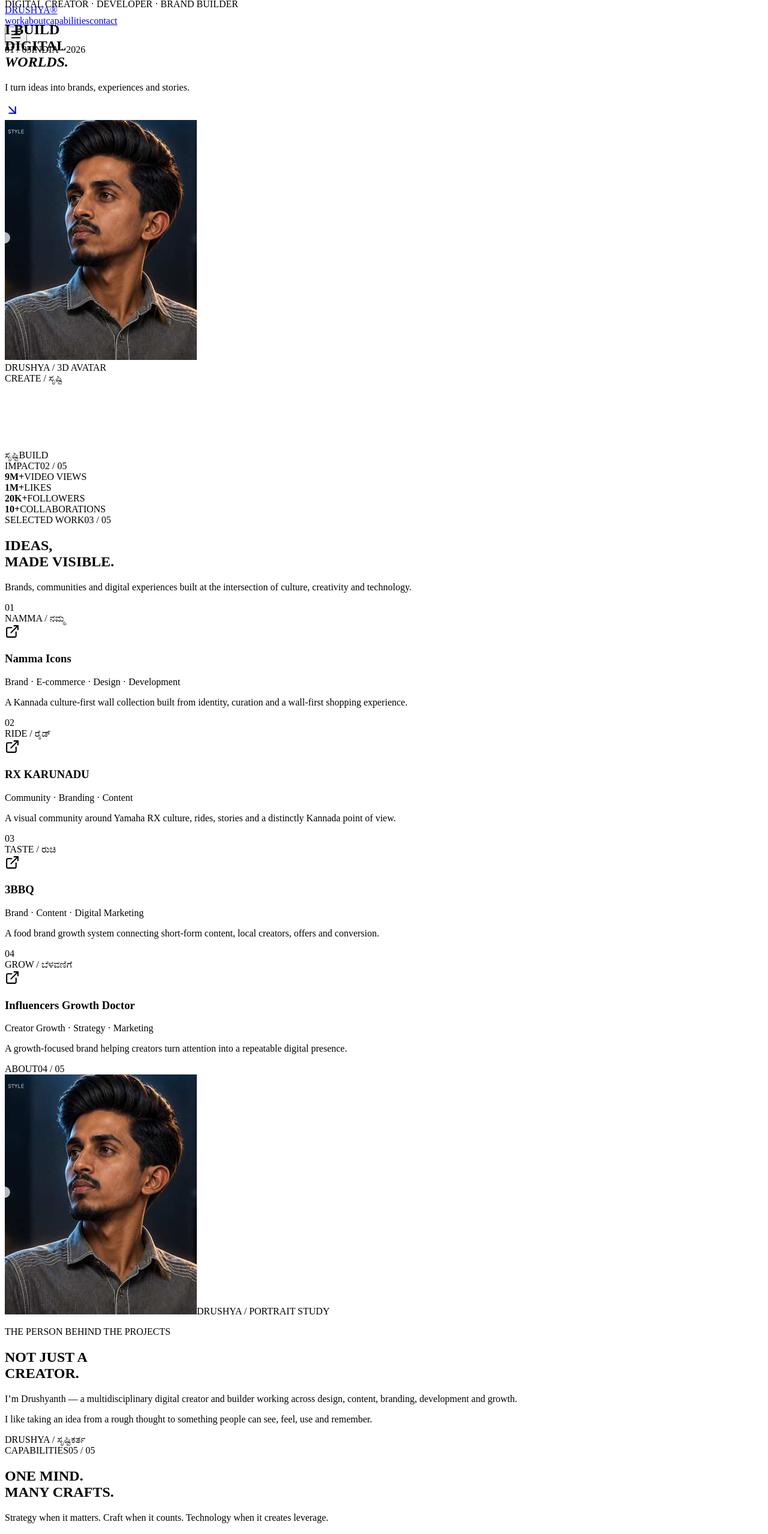
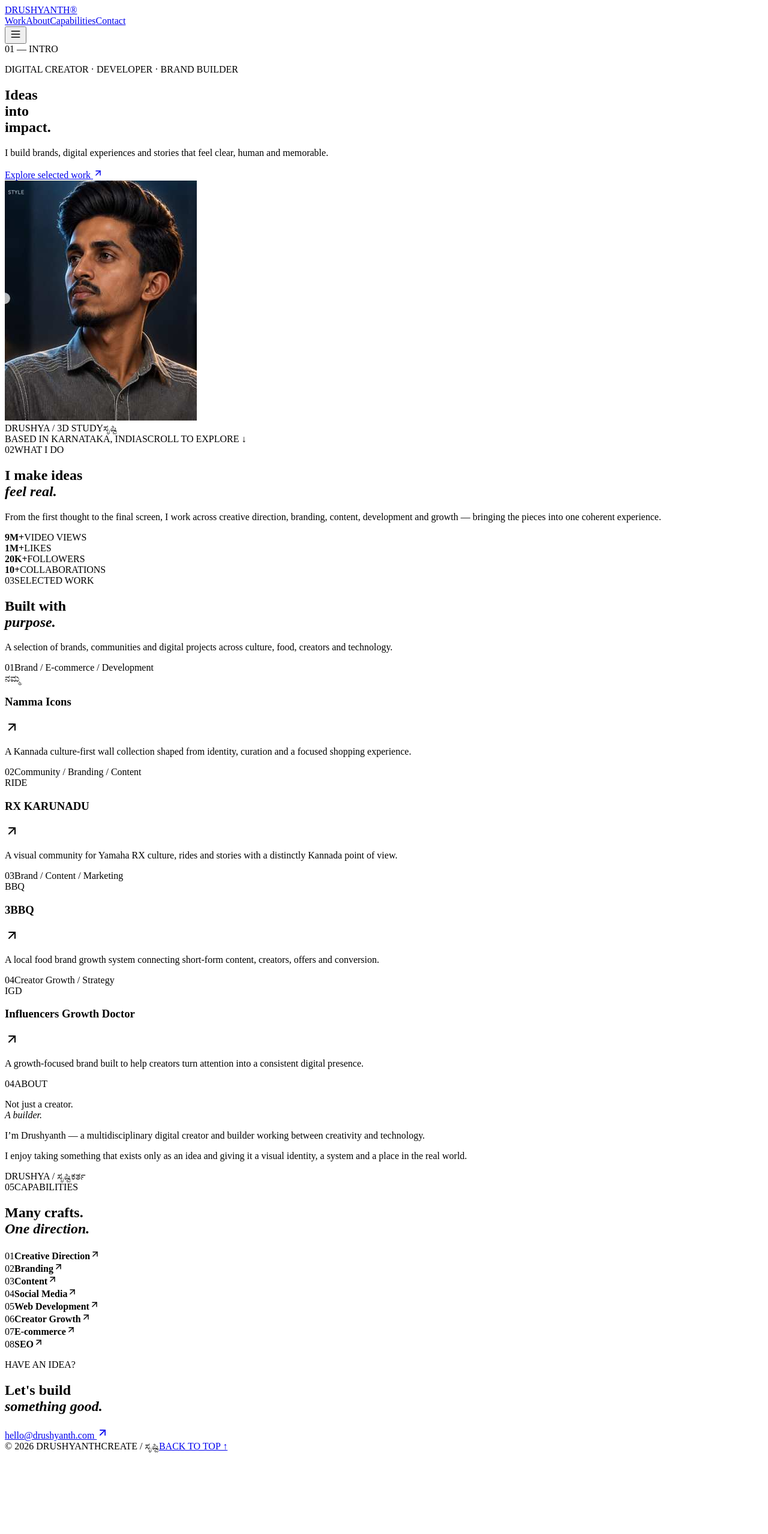
Before and after one commit to drushyantha5959/DRUSHYANTH, a React (Vite) app: page / in a window 1280 px wide. Shown: the top 2557 px of the page at 60% size. After the commit the page ends 2428 px from the top, so only its background shows below. Built offline with nearby package versions, Linux system fonts and the light colour scheme; the HTML template or start-up script is replaced by a standard one.

Commit message:
redesign: simplify portfolio visual direction

```diff
--- a/src/App.tsx
+++ b/src/App.tsx
@@ -1,226 +1,184 @@
-import { useEffect, useState } from 'react'
-import { ArrowDownRight, ArrowUpRight, ExternalLink, Instagram, Linkedin, Menu, X } from 'lucide-react'
-import { motion, useScroll, useSpring, useTransform } from 'framer-motion'
+import { useState } from 'react'
+import { ArrowUpRight, Menu, X } from 'lucide-react'
+import { motion } from 'framer-motion'
 
 const projects = [
   {
-    index: '01',
+    number: '01',
     name: 'Namma Icons',
-    type: 'Brand · E-commerce · Design · Development',
-    description: 'A Kannada culture-first wall collection built from identity, curation and a wall-first shopping experience.',
-    tag: 'NAMMA / ನಮ್ಮ',
-    tone: 'warm',
+    category: 'Brand / E-commerce / Development',
+    description: 'A Kannada culture-first wall collection shaped from identity, curation and a focused shopping experience.',
+    accent: 'ನಮ್ಮ',
   },
   {
-    index: '02',
+    number: '02',
     name: 'RX KARUNADU',
-    type: 'Community · Branding · Content',
-    description: 'A visual community around Yamaha RX culture, rides, stories and a distinctly Kannada point of view.',
-    tag: 'RIDE / ರೈಡ್',
-    tone: 'cyan',
+    category: 'Community / Branding / Content',
+    description: 'A visual community for Yamaha RX culture, rides and stories with a distinctly Kannada point of view.',
+    accent: 'RIDE',
   },
   {
-    index: '03',
+    number: '03',
     name: '3BBQ',
-    type: 'Brand · Content · Digital Marketing',
-    description: 'A food brand growth system connecting short-form content, local creators, offers and conversion.',
-    tag: 'TASTE / ರುಚಿ',
-    tone: 'red',
+    category: 'Brand / Content / Marketing',
+    description: 'A local food brand growth system connecting short-form content, creators, offers and conversion.',
+    accent: 'BBQ',
   },
   {
-    index: '04',
+    number: '04',
     name: 'Influencers Growth Doctor',
-    type: 'Creator Growth · Strategy · Marketing',
-    description: 'A growth-focused brand helping creators turn attention into a repeatable digital presence.',
-    tag: 'GROW / ಬೆಳವಣಿಗೆ',
-    tone: 'violet',
+    category: 'Creator Growth / Strategy',
+    description: 'A growth-focused brand built to help creators turn attention into a consistent digital presence.',
+    accent: 'IGD',
   },
 ]
 
 const capabilities = [
-  'Brand Strategy',
   'Creative Direction',
+  'Branding',
+  'Content',
   'Social Media',
-  'Content Systems',
-  'Video & Editing',
   'Web Development',
+  'Creator Growth',
   'E-commerce',
-  'Creator Growth',
   'SEO',
 ]
 
 function App() {
   const [menuOpen, setMenuOpen] = useState(false)
-  const { scrollYProgress } = useScroll()
-  const progress = useSpring(scrollYProgress, { stiffness: 100, damping: 30 })
-  const heroY = useTransform(progress, [0, 0.35], [0, -110])
 
-  useEffect(() => {
-    const onKey = (event: KeyboardEvent) => {
-      if (event.key === 'Escape') setMenuOpen(false)
-    }
-    window.addEventListener('keydown', onKey)
-    return () => window.removeEventListener('keydown', onKey)
-  }, [])
-
-  const closeMenu = () => setMenuOpen(false)
+  const close = () => setMenuOpen(false)
 
   return (
     <main>
-      <motion.div className="scroll-progress" style={{ scaleX: progress }} />
-
-      <header className="site-header">
-        <a className="brand" href="#top" onClick={closeMenu}>DRUSHYA<span>®</span></a>
-        <nav className={menuOpen ? 'nav nav-open' : 'nav'}>
-          {['work', 'about', 'capabilities', 'contact'].map((item) => (
-            <a key={item} href={`#${item}`} onClick={closeMenu}>{item}</a>
-          ))}
+      <header className="header">
+        <a className="logo" href="#top" onClick={close}>DRUSHYANTH<span>®</span></a>
+        <nav className={menuOpen ? 'nav open' : 'nav'}>
+          <a href="#work" onClick={close}>Work</a>
+          <a href="#about" onClick={close}>About</a>
+          <a href="#capabilities" onClick={close}>Capabilities</a>
+          <a href="#contact" onClick={close}>Contact</a>
         </nav>
-        <button className="menu-button" aria-label="Toggle navigation" onClick={() => setMenuOpen(!menuOpen)}>
-          {menuOpen ? <X size={21} /> : <Menu size={21} />}
+        <button className="menu" onClick={() => setMenuOpen(!menuOpen)} aria-label="Open menu">
+          {menuOpen ? <X size={20} /> : <Menu size={20} />}
         </button>
       </header>
 
-      <section className="hero section-shell" id="top">
-        <div className="hero-meta">
-          <span>01 / 05</span>
-          <span>INDIA · 2026</span>
+      <section className="hero wrap" id="top">
+        <div className="hero-index">01 — INTRO</div>
+        <div className="hero-grid">
+          <div className="hero-copy">
+            <p className="kicker">DIGITAL CREATOR · DEVELOPER · BRAND BUILDER</p>
+            <h1>Ideas<br /><span>into</span><br />impact.</h1>
+            <p className="hero-lead">I build brands, digital experiences and stories that feel clear, human and memorable.</p>
+            <a className="text-link" href="#work">Explore selected work <ArrowUpRight size={17} /></a>
+          </div>
+
+          <div className="portrait">
+            <div className="portrait-frame">
+              <img src="/avatar.jpg" alt="Drushyanth 3D avatar" />
+            </div>
+            <div className="portrait-meta">
+              <span>DRUSHYA / 3D STUDY</span>
+              <span>ಸೃಷ್ಟಿ</span>
+            </div>
+          </div>
         </div>
-        <motion.div className="hero-copy" style={{ y: heroY }}>
-          <p className="eyebrow">DIGITAL CREATOR · DEVELOPER · BRAND BUILDER</p>
-          <h1>
-            I BUILD
-            <br />
-            <span>DIGITAL</span>
-            <br />
-            <em>WORLDS.</em>
-          </h1>
-          <div className="hero-bottom">
-            <p>I turn ideas into brands, experiences and stories.</p>
-            <a className="circle-link" href="#work" aria-label="Explore work"><ArrowDownRight size={25} /></a>
-          </div>
-        </motion.div>
-
-        <motion.div className="hero-orb" style={{ y: heroY }}>
-          <div className="avatar-halo" />
-          <img className="hero-avatar" src="/avatar.jpg" alt="Drushyanth 3D avatar" />
-          <div className="avatar-caption">DRUSHYA / 3D AVATAR</div>
-          <span className="orb-label">CREATE / ಸೃಷ್ಟಿ</span>
-        </motion.div>
-
-        <div className="hero-kan">
-          <span>ಸೃಷ್ಟಿ</span>
-          <span>BUILD</span>
+        <div className="hero-foot">
+          <span>BASED IN KARNATAKA, INDIA</span>
+          <span>SCROLL TO EXPLORE ↓</span>
         </div>
       </section>
 
-      <section className="numbers section-shell">
-        <div className="section-label"><span>IMPACT</span><span>02 / 05</span></div>
-        <div className="number-grid">
-          <Stat value="9M+" label="VIDEO VIEWS" />
-          <Stat value="1M+" label="LIKES" />
-          <Stat value="20K+" label="FOLLOWERS" />
-          <Stat value="10+" label="COLLABORATIONS" />
+      <section className="statement wrap">
+        <div className="section-head"><span>02</span><span>WHAT I DO</span></div>
+        <div className="statement-grid">
+          <h2>I make ideas<br /><i>feel real.</i></h2>
+          <p>From the first thought to the final screen, I work across creative direction, branding, content, development and growth — bringing the pieces into one coherent experience.</p>
         </div>
       </section>
 
-      <section className="work section-shell" id="work">
-        <div className="section-label"><span>SELECTED WORK</span><span>03 / 05</span></div>
+      <section className="numbers wrap">
+        <div className="metric"><strong>9M+</strong><span>VIDEO VIEWS</span></div>
+        <div className="metric"><strong>1M+</strong><span>LIKES</span></div>
+        <div className="metric"><strong>20K+</strong><span>FOLLOWERS</span></div>
+        <div className="metric"><strong>10+</strong><span>COLLABORATIONS</span></div>
+      </section>
+
+      <section className="work wrap" id="work">
+        <div className="section-head"><span>03</span><span>SELECTED WORK</span></div>
         <div className="work-intro">
-          <h2>IDEAS,<br /><span>MADE VISIBLE.</span></h2>
-          <p>Brands, communities and digital experiences built at the intersection of culture, creativity and technology.</p>
+          <h2>Built with<br /><i>purpose.</i></h2>
+          <p>A selection of brands, communities and digital projects across culture, food, creators and technology.</p>
         </div>
-        <div className="project-list">
+        <div className="projects">
           {projects.map((project) => (
-            <ProjectCard key={project.name} project={project} />
+            <motion.article
+              className="project"
+              key={project.name}
+              whileHover={{ y: -5 }}
+              transition={{ duration: 0.25 }}
+            >
+              <div className="project-top">
+                <span>{project.number}</span>
+                <span>{project.category}</span>
+              </div>
+              <div className="project-main">
+                <div>
+                  <div className="project-accent">{project.accent}</div>
+                  <h3>{project.name}</h3>
+                </div>
+                <ArrowUpRight className="project-icon" size={24} />
+              </div>
+              <p>{project.description}</p>
+            </motion.article>
           ))}
         </div>
       </section>
 
-      <section className="about section-shell" id="about">
-        <div className="section-label"><span>ABOUT</span><span>04 / 05</span></div>
-        <div className="about-layout">
-          <div className="about-portrait">
-            <img src="/avatar.jpg" alt="Drushyanth 3D avatar portrait" />
-            <span>DRUSHYA / PORTRAIT STUDY</span>
-          </div>
-          <div>
-            <p className="eyebrow">THE PERSON BEHIND THE PROJECTS</p>
-            <h2>NOT JUST A<br /><span>CREATOR.</span></h2>
-          </div>
+      <section className="about wrap" id="about">
+        <div className="section-head"><span>04</span><span>ABOUT</span></div>
+        <div className="about-grid">
+          <p className="about-big">Not just a creator.<br /><i>A builder.</i></p>
           <div className="about-copy">
-            <p>I’m Drushyanth — a multidisciplinary digital creator and builder working across design, content, branding, development and growth.</p>
-            <p>I like taking an idea from a rough thought to something people can see, feel, use and remember.</p>
-            <div className="about-signature">DRUSHYA / ಸೃಷ್ಟಿಕರ್ತ</div>
+            <p>I’m Drushyanth — a multidisciplinary digital creator and builder working between creativity and technology.</p>
+            <p>I enjoy taking something that exists only as an idea and giving it a visual identity, a system and a place in the real world.</p>
+            <div className="signature">DRUSHYA / ಸೃಷ್ಟಿಕರ್ತ</div>
           </div>
         </div>
       </section>
 
-      <section className="capabilities section-shell" id="capabilities">
-        <div className="section-label"><span>CAPABILITIES</span><span>05 / 05</span></div>
-        <div className="capability-head">
-          <h2>ONE MIND.<br /><span>MANY CRAFTS.</span></h2>
-          <p>Strategy when it matters. Craft when it counts. Technology when it creates leverage.</p>
-        </div>
-        <div className="capability-list">
-          {capabilities.map((capability, index) => (
-            <motion.div key={capability} className="capability" whileHover={{ x: 14 }}>
-              <span>0{index + 1}</span>
-              <strong>{capability}</strong>
-              <ArrowUpRight size={18} />
-            </motion.div>
-          ))}
-        </div>
-      </section>
-
-      <section className="contact section-shell" id="contact">
-        <div className="contact-card">
-          <p className="eyebrow">HAVE AN IDEA?</p>
-          <h2>LET'S MAKE<br /><em>IT REAL.</em></h2>
-          <a className="contact-email" href="mailto:hello@drushyanth.com">hello@drushyanth.com <ArrowUpRight size={23} /></a>
-          <div className="socials">
-            <a href="https://instagram.com/" target="_blank" rel="noreferrer"><Instagram size={18} /> Instagram</a>
-            <a href="https://linkedin.com/" target="_blank" rel="noreferrer"><Linkedin size={18} /> LinkedIn</a>
+      <section className="capabilities wrap" id="capabilities">
+        <div className="section-head"><span>05</span><span>CAPABILITIES</span></div>
+        <div className="capability-grid">
+          <h2>Many crafts.<br /><i>One direction.</i></h2>
+          <div className="capability-list">
+            {capabilities.map((item, index) => (
+              <div className="capability" key={item}>
+                <span>0{index + 1}</span>
+                <strong>{item}</strong>
+                <ArrowUpRight size={17} />
+              </div>
+            ))}
           </div>
         </div>
       </section>
 
-      <footer className="footer section-shell">
-        <span>© {new Date().getFullYear()} DRUSHYA</span>
-        <span>BUILT WITH INTENT / ಸೃಷ್ಟಿ</span>
+      <section className="contact wrap" id="contact">
+        <div className="contact-inner">
+          <p className="kicker">HAVE AN IDEA?</p>
+          <h2>Let's build<br /><i>something good.</i></h2>
+          <a className="contact-link" href="mailto:hello@drushyanth.com">hello@drushyanth.com <ArrowUpRight size={20} /></a>
+        </div>
+      </section>
+
+      <footer className="footer wrap">
+        <span>© {new Date().getFullYear()} DRUSHYANTH</span>
+        <span>CREATE / ಸೃಷ್ಟಿ</span>
         <a href="#top">BACK TO TOP ↑</a>
       </footer>
     </main>
   )
 }
 
-function Stat({ value, label }: { value: string; label: string }) {
-  return (
-    <div className="stat">
-      <strong>{value}</strong>
-      <span>{label}</span>
-    </div>
-  )
-}
-
-function ProjectCard({ project }: { project: typeof projects[number] }) {
-  return (
-    <motion.article className={`project project-${project.tone}`} whileHover={{ y: -7 }}>
-      <div className="project-visual">
-        <div className="project-no">{project.index}</div>
-        <div className="project-word">{project.tag}</div>
-        <div className="project-shape" />
-        <ExternalLink className="project-arrow" size={25} />
-      </div>
-      <div className="project-info">
-        <div>
-          <h3>{project.name}</h3>
-          <span>{project.type}</span>
-        </div>
-        <p>{project.description}</p>
-      </div>
-    </motion.article>
-  )
-}
-
 export default App
```
